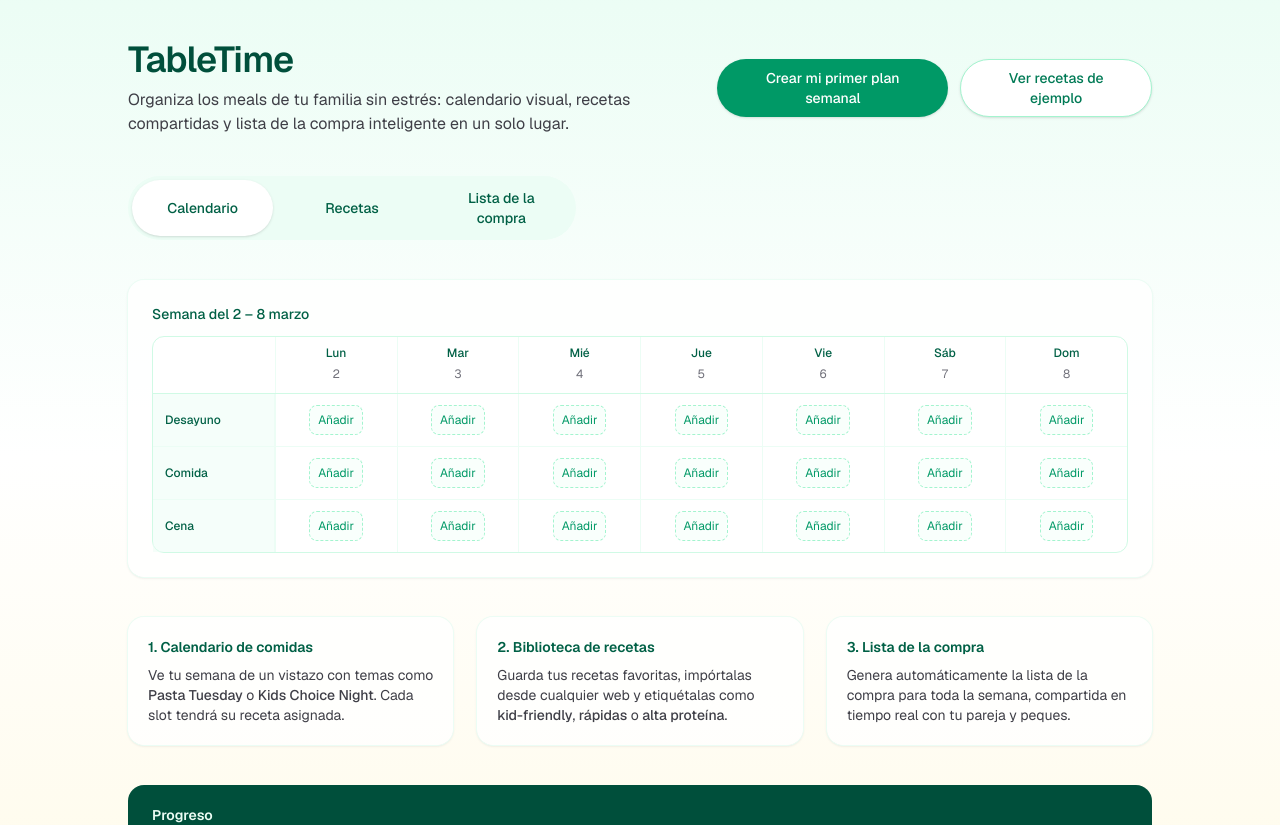
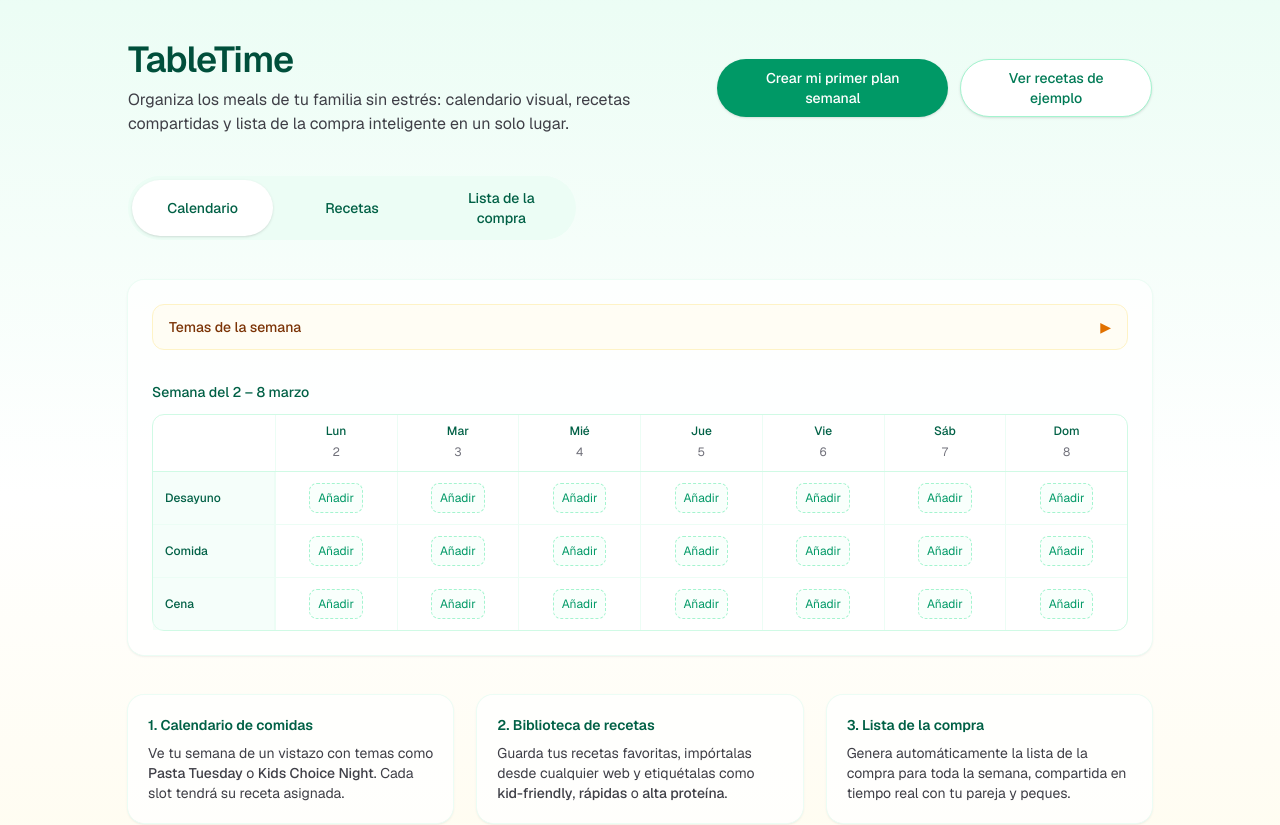
Before and after one commit to mgbracho/tabletime, a Next.js app: page / in a window 1280 px wide. Shown: the top 825 px of the page. Built offline with nearby package versions, Linux system fonts and the light colour scheme.

Commit message:
feat: Theme Days - temas recurrentes por día y sugerencias en selector
Made-with: Cursor

```diff
--- a/app/page.tsx
+++ b/app/page.tsx
@@ -58,11 +58,14 @@ type PlanState = Record<string, string>;
 
 const STORAGE_KEY = "tabletime-v1";
 
+type ThemeDays = Record<number, string>;
+
 function loadStored(): {
   recipes: Recipe[];
   plan: PlanState;
   manualGroceryItems: { id: string; label: string }[];
   groceryCheckedIds: string[];
+  themeDays: ThemeDays;
 } | null {
   if (typeof window === "undefined") return null;
   try {
@@ -73,6 +76,7 @@ function loadStored(): {
       plan?: PlanState;
       manualGroceryItems?: { id: string; label: string }[];
       groceryCheckedIds?: string[];
+      themeDays?: Record<number, string>;
     };
     if (!data || typeof data !== "object") return null;
     return {
@@ -84,6 +88,10 @@ function loadStored(): {
       groceryCheckedIds: Array.isArray(data.groceryCheckedIds)
         ? data.groceryCheckedIds
         : [],
+      themeDays:
+        data.themeDays && typeof data.themeDays === "object"
+          ? data.themeDays
+          : {},
     };
   } catch {
     return null;
@@ -95,6 +103,7 @@ function saveStored(payload: {
   plan: PlanState;
   manualGroceryItems: { id: string; label: string }[];
   groceryCheckedIds: string[];
+  themeDays: ThemeDays;
 }) {
   if (typeof window === "undefined") return;
   try {
@@ -104,14 +113,69 @@ function saveStored(payload: {
   }
 }
 
+function ThemeConfig({
+  themeDays,
+  setThemeDays,
+}: {
+  themeDays: ThemeDays;
+  setThemeDays: React.Dispatch<React.SetStateAction<ThemeDays>>;
+}) {
+  const [open, setOpen] = useState(false);
+  return (
+    <div className="mb-4 rounded-xl border border-amber-100 bg-amber-50/50">
+      <button
+        type="button"
+        onClick={() => setOpen(!open)}
+        className="flex w-full items-center justify-between px-4 py-3 text-left text-sm font-medium text-amber-900"
+      >
+        <span>Temas de la semana</span>
+        <span className="text-amber-600">{open ? "▼" : "▶"}</span>
+      </button>
+      {open && (
+        <div className="border-t border-amber-100 px-4 py-3">
+          <p className="mb-3 text-xs text-amber-800">
+            Asigna un tema a cada día (ej. Pasta Tuesday, Taco Friday). Las recetas que coincidan aparecerán primero al elegir.
+          </p>
+          <div className="grid gap-2 sm:grid-cols-2 md:grid-cols-4 lg:grid-cols-7">
+            {DAY_NAMES.map((day, i) => (
+              <div key={i}>
+                <label className="mb-1 block text-xs font-medium text-amber-800">
+                  {day}
+                </label>
+                <input
+                  type="text"
+                  value={themeDays[i] ?? ""}
+                  onChange={(e) => {
+                    const val = e.target.value.trim();
+                    setThemeDays((prev) => {
+                      const next = { ...prev };
+                      if (val) next[i] = val;
+                      else delete next[i];
+                      return next;
+                    });
+                  }}
+                  placeholder="Ej. Pasta"
+                  className="w-full rounded-lg border border-amber-200 px-2 py-1.5 text-sm focus:border-amber-400 focus:outline-none focus:ring-1 focus:ring-amber-400"
+                />
+              </div>
+            ))}
+          </div>
+        </div>
+      )}
+    </div>
+  );
+}
+
 function CalendarWeekView({
   recipes,
   plan,
   setPlan,
+  themeDays,
 }: {
   recipes: Recipe[];
   plan: PlanState;
   setPlan: React.Dispatch<React.SetStateAction<PlanState>>;
+  themeDays: ThemeDays;
 }) {
   const [weekStart] = useState(() => {
     const d = new Date();
@@ -160,7 +224,7 @@ function CalendarWeekView({
       <div className="min-w-[600px] rounded-xl border border-emerald-100 bg-white">
         <div className="grid grid-cols-8 border-b border-emerald-100">
           <div className="p-2 text-xs font-semibold text-zinc-500" />
-          {weekDays.map((d) => (
+          {weekDays.map((d, i) => (
             <div
               key={d.date.toISOString()}
               className="border-l border-emerald-50 p-2 text-center"
@@ -169,6 +233,11 @@ function CalendarWeekView({
                 {d.dayLabel}
               </span>
               <span className="text-xs text-zinc-500">{d.dateLabel}</span>
+              {themeDays[i] && (
+                <span className="mt-1 block text-[10px] font-medium text-amber-600">
+                  {themeDays[i]}
+                </span>
+              )}
             </div>
           ))}
         </div>
@@ -218,7 +287,26 @@ function CalendarWeekView({
         ))}
       </div>
 
-      {openSlot && (
+      {openSlot && (() => {
+        const weekdayIndex = (openSlot.date.getDay() + 6) % 7;
+        const slotTheme = themeDays[weekdayIndex] ?? "";
+        const themeWords = slotTheme
+          .toLowerCase()
+          .split(/\s+/)
+          .filter(Boolean);
+        const sortedRecipes = [...recipes].sort((a, b) => {
+          if (!slotTheme) return 0;
+          const aMatch = themeWords.some((w) =>
+            a.title.toLowerCase().includes(w)
+          );
+          const bMatch = themeWords.some((w) =>
+            b.title.toLowerCase().includes(w)
+          );
+          if (aMatch && !bMatch) return -1;
+          if (!aMatch && bMatch) return 1;
+          return 0;
+        });
+        return (
         <div
           className="fixed inset-0 z-50 flex items-center justify-center bg-black/40"
           onClick={() => setOpenSlot(null)}
@@ -241,19 +329,34 @@ function CalendarWeekView({
                   month: "long",
                 })}
               </p>
+              {slotTheme && (
+                <p className="mt-1 text-xs font-medium text-amber-600">
+                  Tema del día: {slotTheme}
+                </p>
+              )}
             </div>
             <ul className="max-h-[50vh] overflow-y-auto">
-              {recipes.map((r) => (
+              {sortedRecipes.map((r) => {
+                const matchesTheme =
+                  slotTheme &&
+                  themeWords.some((w) => r.title.toLowerCase().includes(w));
+                return (
                   <li key={r.id}>
                     <button
                       type="button"
                       onClick={() => assignRecipe(r.id)}
-                    className="w-full px-4 py-3 text-left text-sm text-zinc-800 transition hover:bg-emerald-50"
+                      className="flex w-full items-center justify-between gap-2 px-4 py-3 text-left text-sm text-zinc-800 transition hover:bg-emerald-50"
                     >
-                    {r.title}
+                      <span>{r.title}</span>
+                      {matchesTheme && (
+                        <span className="shrink-0 rounded bg-amber-100 px-1.5 py-0.5 text-[10px] font-medium text-amber-700">
+                          ✓ tema
+                        </span>
+                      )}
                     </button>
                   </li>
-              ))}
+                );
+              })}
             </ul>
             <div className="border-t border-emerald-100 px-4 py-2">
               <button
@@ -266,7 +369,8 @@ function CalendarWeekView({
             </div>
           </div>
         </div>
-      )}
+        );
+      })()}
     </div>
   );
 }
@@ -542,6 +646,8 @@ function SectionPlaceholder({
   setManualGroceryItems,
   groceryCheckedIds,
   setGroceryCheckedIds,
+  themeDays,
+  setThemeDays,
 }: {
   activeTab: TabId;
   recipes: Recipe[];
@@ -553,10 +659,23 @@ function SectionPlaceholder({
   setManualGroceryItems: React.Dispatch<React.SetStateAction<{ id: string; label: string }[]>>;
   groceryCheckedIds: Set<string>;
   setGroceryCheckedIds: React.Dispatch<React.SetStateAction<Set<string>>>;
+  themeDays: ThemeDays;
+  setThemeDays: React.Dispatch<React.SetStateAction<ThemeDays>>;
 }) {
   if (activeTab === "calendar") {
     return (
-      <CalendarWeekView recipes={recipes} plan={plan} setPlan={setPlan} />
+      <div className="flex flex-col gap-4">
+        <ThemeConfig
+          themeDays={themeDays}
+          setThemeDays={setThemeDays}
+        />
+        <CalendarWeekView
+          recipes={recipes}
+          plan={plan}
+          setPlan={setPlan}
+          themeDays={themeDays}
+        />
+      </div>
     );
   }
 
@@ -592,6 +711,7 @@ export default function Home() {
   const [groceryCheckedIds, setGroceryCheckedIds] = useState<Set<string>>(
     () => new Set()
   );
+  const [themeDays, setThemeDays] = useState<ThemeDays>({});
   const [hasHydrated, setHasHydrated] = useState(false);
 
   useEffect(() => {
@@ -603,6 +723,8 @@ export default function Home() {
         setManualGroceryItems(stored.manualGroceryItems);
       if (stored.groceryCheckedIds.length > 0)
         setGroceryCheckedIds(new Set(stored.groceryCheckedIds));
+      if (stored.themeDays && Object.keys(stored.themeDays).length > 0)
+        setThemeDays(stored.themeDays);
     }
     setHasHydrated(true);
   }, []);
@@ -613,9 +735,10 @@ export default function Home() {
       recipes,
       plan,
       manualGroceryItems,
+      themeDays,
       groceryCheckedIds: [...groceryCheckedIds],
     });
-  }, [hasHydrated, recipes, plan, manualGroceryItems, groceryCheckedIds]);
+  }, [hasHydrated, recipes, plan, manualGroceryItems, groceryCheckedIds, themeDays]);
 
   const addRecipe = (title: string, ingredients?: string) => {
     const id = `u-${Date.now()}`;
@@ -688,6 +811,8 @@ export default function Home() {
             setManualGroceryItems={setManualGroceryItems}
             groceryCheckedIds={groceryCheckedIds}
             setGroceryCheckedIds={setGroceryCheckedIds}
+            themeDays={themeDays}
+            setThemeDays={setThemeDays}
           />
         </section>
 
```
Lines whose indentation alone changed are shown as unchanged.
